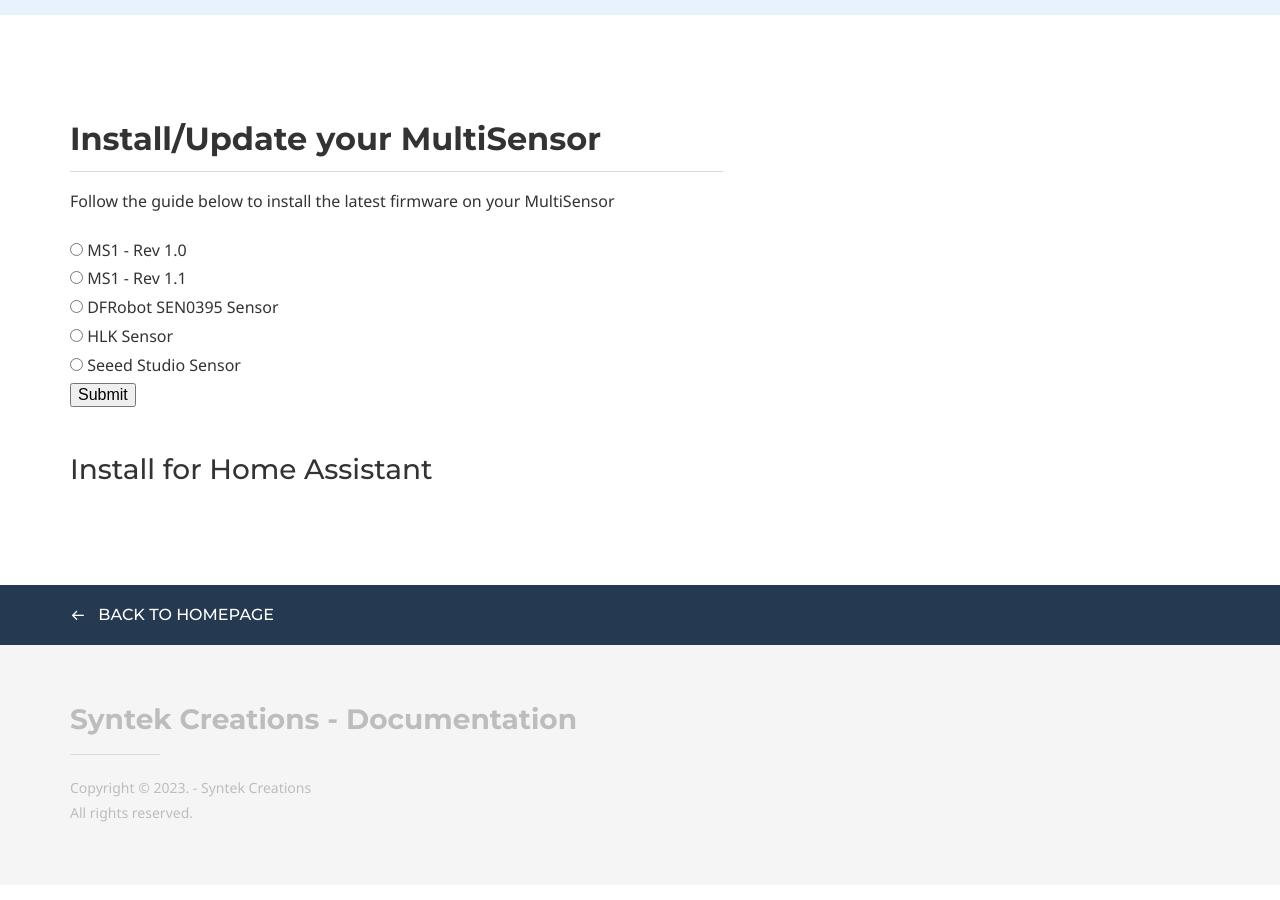
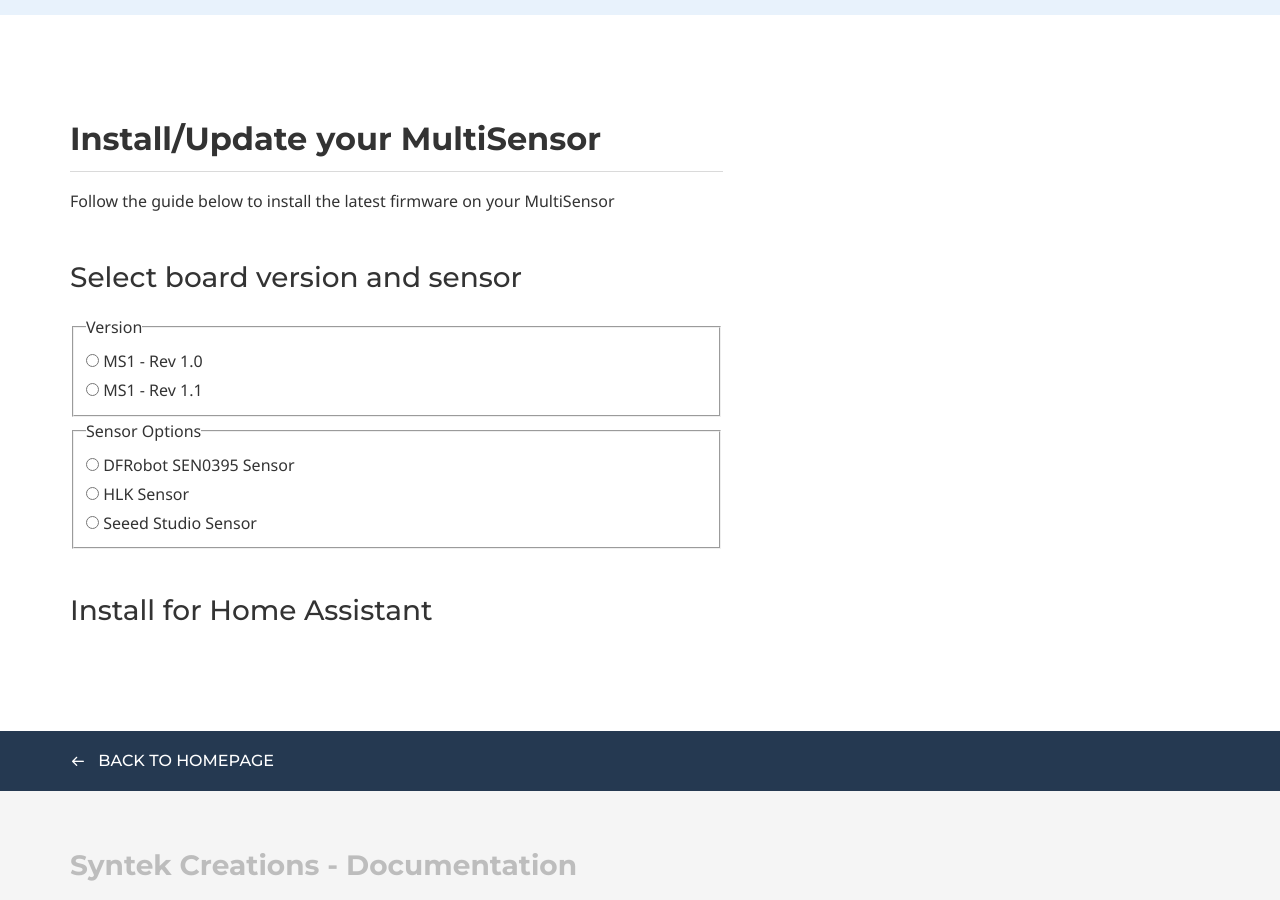
Before and after one commit to SyntekCreations/Site, a Jekyll site: the page built from multisensor01/install/index.md, in a window 1280 px wide and 900 px high, scrolled down 504 px. Built offline with Jekyll 4.4.1, drawn with Linux system fonts in a browser that asks for light colours; some web fonts are replaced; some of the changed lines change nothing that is shown.

Commit message:
Update index.md

```diff
--- a/multisensor01/install/index.md
+++ b/multisensor01/install/index.md
@@ -30,26 +30,85 @@
 <h2>Install/Update your MultiSensor</h2>
 <p>Follow the guide below to install the latest firmware on your MultiSensor</p>
 
-<form>
-  <input type="radio" name="version" value="ms1_rev_1.0"> MS1 - Rev 1.0<br>
-  <input type="radio" name="version" value="ms1_rev_1.1"> MS1 - Rev 1.1<br>
+<h3>Select board version and sensor</h3>
+<form id="software-form">
+  <fieldset>
+    <legend>Version</legend>
+    <input type="radio" name="version" value="ms1_rev_1.0"> MS1 - Rev 1.0<br>
+    <input type="radio" name="version" value="ms1_rev_1.1"> MS1 - Rev 1.1<br>
+  </fieldset>
 
-  <div id="sensor-options">
+  <fieldset>
+    <legend>Sensor Options</legend>
     <input type="radio" name="sensor" value="dfrobot_sen0395"> DFRobot SEN0395 Sensor<br>
     <input type="radio" name="sensor" value="hlk_sensor"> HLK Sensor<br>
     <input type="radio" name="sensor" value="seeed_studio_sensor"> Seeed Studio Sensor<br>
-  </div>
-
-  <input type="submit" value="Submit">
+  </fieldset>
 </form>
 
+<h3>Install for Home Assistant</h3>
+<p class="button-row" align="left">
+  <esp-web-install-button></esp-web-install-button>
+</p>
 
 
 <script
   type="module"
   src="https://unpkg.com/esp-web-tools@9/dist/web/install-button.js?module"
 ></script>
-<h3>Install for Home Assistant</h3>
-<esp-web-install-button
-  manifest="./ms01-ha-manifest.json"
-></esp-web-install-button>
+
+
+<script>
+  const softwareForm = document.getElementById("software-form");
+  const button = document.querySelector("esp-web-install-button");
+
+  softwareForm.addEventListener("submit", function(event) {
+    event.preventDefault(); // Prevent form submission
+
+    const versionRadios = document.getElementsByName("version");
+    const sensorRadios = document.getElementsByName("sensor");
+    let selectedVersion, selectedSensor;
+
+    // Find the selected version
+    for (let i = 0; i < versionRadios.length; i++) {
+      if (versionRadios[i].checked) {
+        selectedVersion = versionRadios[i].value;
+        break;
+      }
+    }
+
+    // Find the selected sensor
+    for (let i = 0; i < sensorRadios.length; i++) {
+      if (sensorRadios[i].checked) {
+        selectedSensor = sensorRadios[i].value;
+        break;
+      }
+    }
+
+    // Generate the software file name based on selected options
+    let fileName;
+    if (selectedVersion === "ms1_rev_1.0") {
+      if (selectedSensor === "dfrobot_sen0395") {
+        fileName = "MS1-Rev1.0-SEN0395-manifest.json";
+      } else if (selectedSensor === "hlk_sensor") {
+        fileName = "MS1-Rev1.0-HLK-manifest.json";
+      }
+    } else if (selectedVersion === "ms1_rev_1.1") {
+      if (selectedSensor === "dfrobot_sen0395") {
+        fileName = "MS1-Rev1.1-SEN0395-manifest.json";
+      } else if (selectedSensor === "seeed_studio_sensor") {
+        fileName = "MS1-Rev1.1-Seeed-manifest.json";
+      } else if (selectedSensor === "hlk_sensor") {
+        fileName = "MS1-Rev1.1-HLK-manifest.json";
+      }
+    }
+
+    // Set the manifest attribute of the button
+    if (fileName) {
+      button.manifest = `./${fileName}`;
+      console.log("Installing software with file name:", fileName);
+    } else {
+      console.log("Please select a version and sensor option.");
+    }
+  });
+</script>
```
